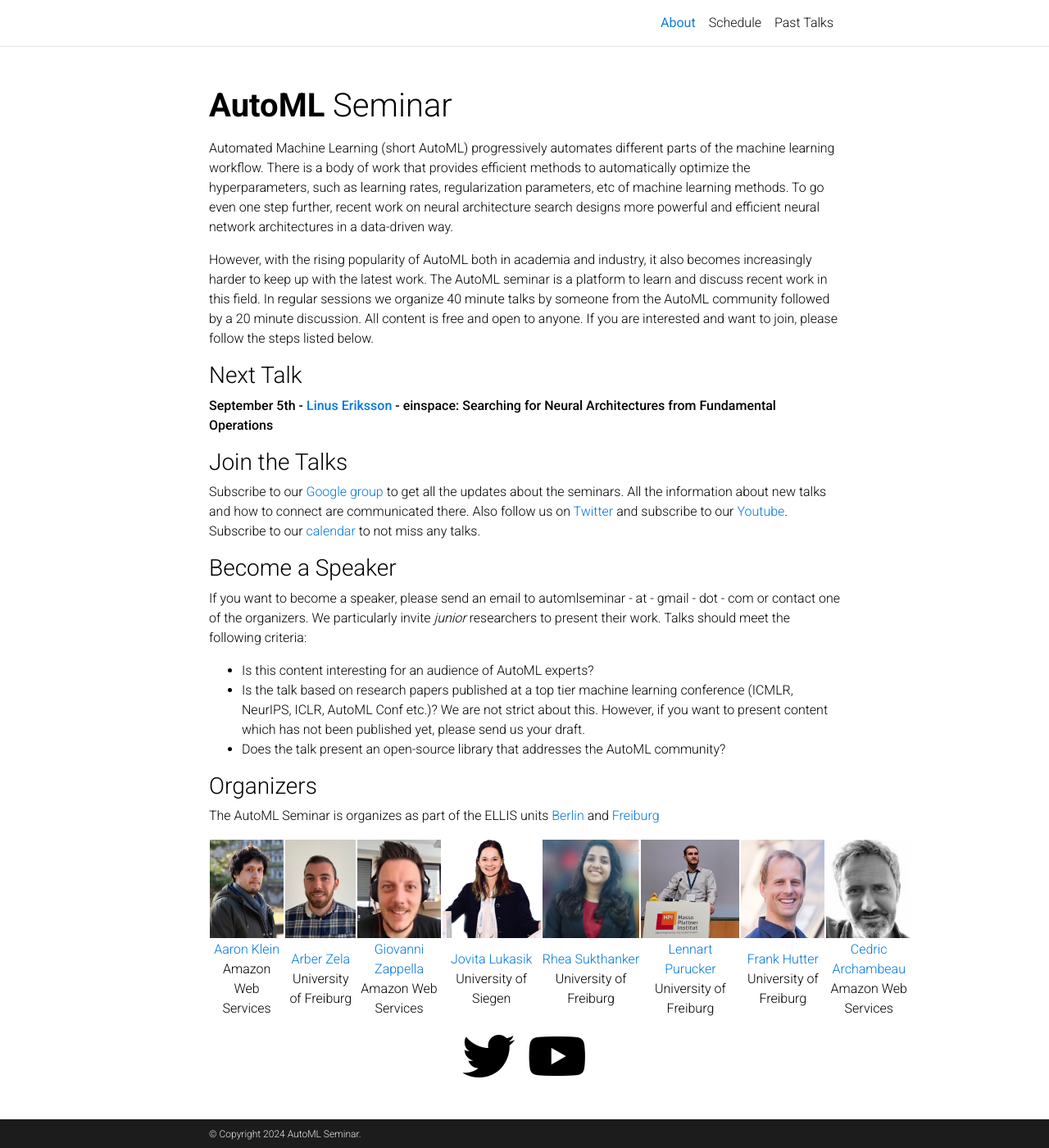
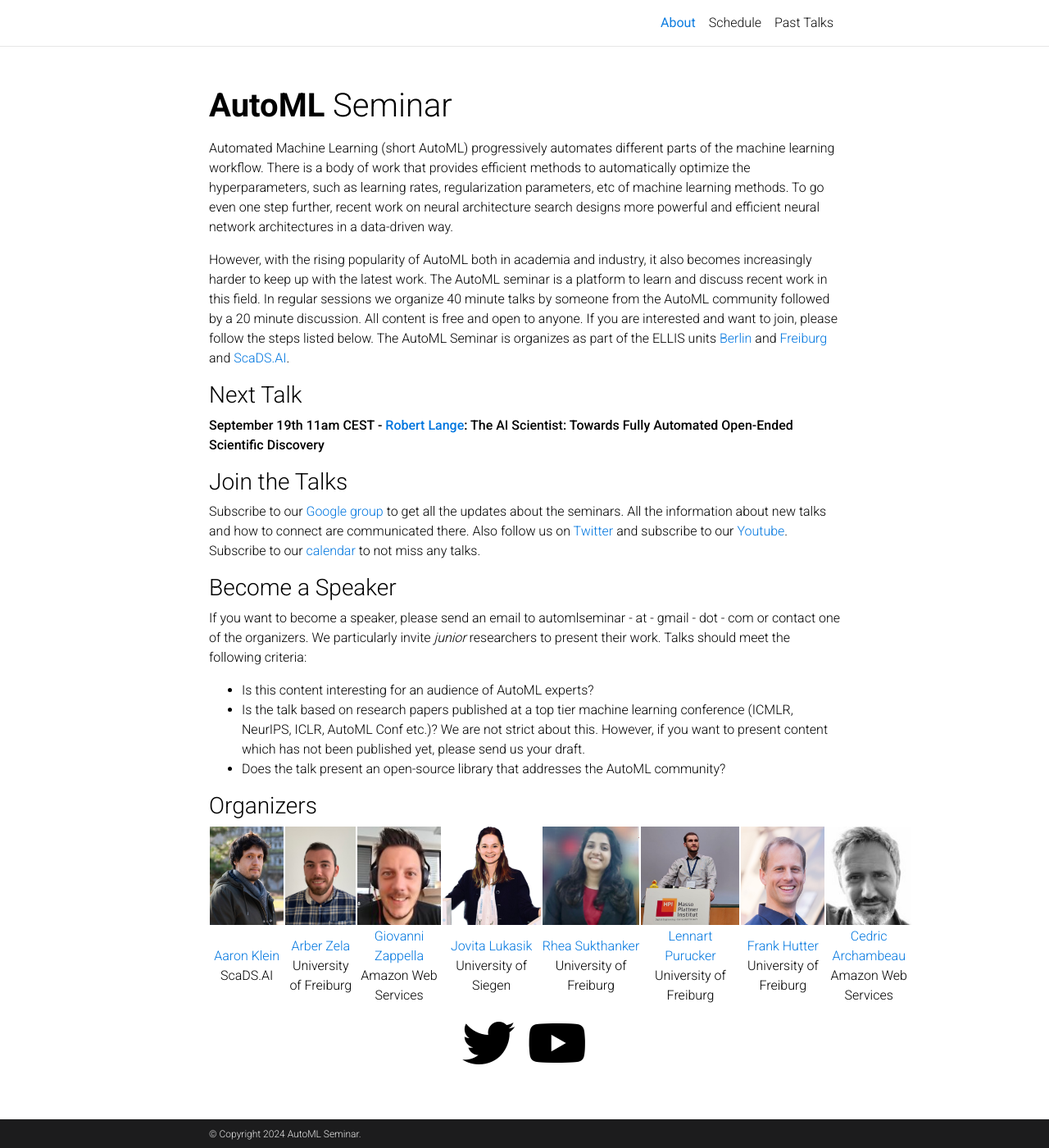
Before and after one commit to AutoML-Seminars/AutoML-Seminars.github.io, a Jekyll site: the page built from _pages/about.md, in a window 1280 px wide and 1400 px high. Shown: the whole window at 82% size. Built offline with Jekyll 4.4.1, drawn with Linux system fonts in a browser that asks for light colours; comment, search, counter and statistics services are not loaded; a style sheet for code colours, icons or effects is not loaded.

```diff
--- a/_pages/about.md
+++ b/_pages/about.md
@@ -15,11 +15,14 @@ There is a body of work that provides efficient methods to automatically optimiz
 
 However, with the rising popularity of AutoML both in academia and industry, it also becomes increasingly harder to keep up with the latest work. The AutoML seminar is a platform to learn and discuss recent work in this field. In regular sessions we organize 40 minute talks by someone from the AutoML community followed by a 20 minute discussion.
 All content is free and open to anyone. If you are interested and want to join, please follow the steps listed below.
+The AutoML Seminar is organizes as part of the ELLIS units [Berlin](https://ellis.eu/units/berlin) and [Freiburg](https://ellis.eu/units/freiburg)  and [ScaDS.AI](https://scads.ai/).
+
 
 
 ### Next Talk
 
-**September 5th - [Linus Eriksson](https://linusericsson.github.io/) - einspace: Searching for Neural Architectures from Fundamental Operations**
+**September 19th 11am CEST - [Robert Lange](https://roberttlange.github.io/): The AI Scientist: Towards Fully Automated Open-Ended Scientific Discovery**
+
 
 
 ### Join the Talks
@@ -55,7 +57,7 @@ The AutoML Seminar is organizes as part of the ELLIS units [Berlin](https://elli
     <td style="text-align:center"><img src="assets/img/cedric.jpg" height="120"></td>
   </tr>
   <tr>
-    <td style="text-align:center"><a href="https://aaronkl.github.io/">Aaron Klein</a> <br> Amazon Web Services</td>
+    <td style="text-align:center"><a href="https://aaronkl.github.io/">Aaron Klein</a> <br> ScaDS.AI</td>
     <td style="text-align:center"><a href="https://ml.informatik.uni-freiburg.de/profile/zela/">Arber Zela</a> <br> University of Freiburg</td>
     <td style="text-align:center"><a href="https://giovannizappella.github.io/">Giovanni Zappella</a> <br>Amazon Web Services</td>
     <td style="text-align:center"><a href="https://jovitalukasik.github.io//">Jovita Lukasik</a> <br> University of Siegen</td>
```
Also changed, not shown: other parts of _pages/about.md (+0 -1 lines), _pages/past_talks.md (+3 -0 lines), _pages/schedule.md (+0 -12 lines).
